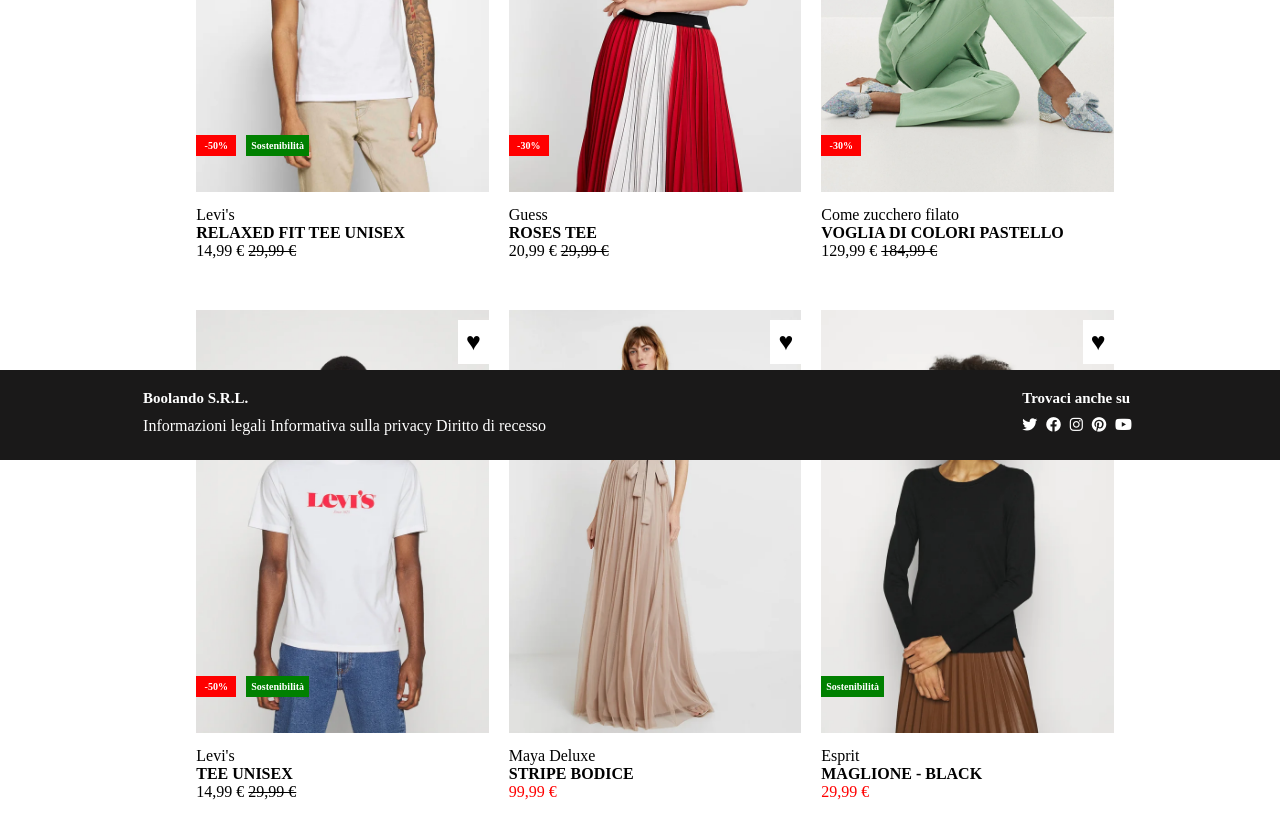
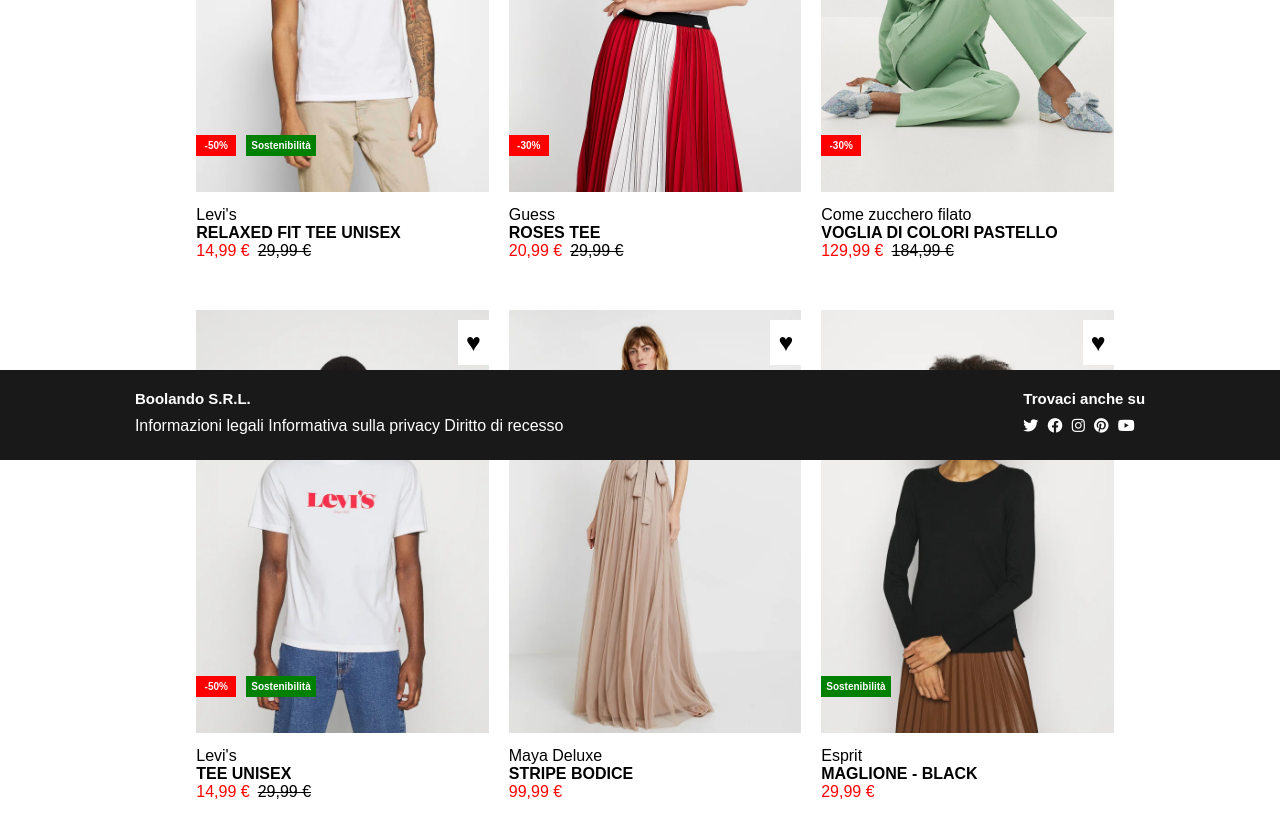
Before and after one commit to ldm0805/html-css-boolando, a plain HTML site: page index.html in a window 1280 px wide. Shown: the part 340-1178 px from the top of the page. Drawn offline with Linux system fonts and the light colour scheme.

Commit message:
Prezzi aggiustati

```diff
--- a/css/style.css
+++ b/css/style.css
@@ -4,6 +4,7 @@
     margin: 0;
     padding: 0;
     box-sizing: border-box;
+    font-family: Arial, Helvetica, sans-serif;
 }
 
 .padding-right-10px{
@@ -18,6 +19,10 @@
     color: red;
 }
 
+.price{
+    display: flex;
+    gap: 0px 8px;
+}
 /* header */
 
 .header-row{
@@ -43,6 +48,7 @@
 }
 
 /* Main */
+
 main{
     margin: 100px 0px 120px 30px;
 }
@@ -63,7 +69,6 @@ main{
 }
 
 .main-content{
-
     margin: 10px;
     position: relative;
 }
@@ -110,6 +115,8 @@ main{
     background-color: red;
 }
 
+/* heart */
+
 .heart{
     position: absolute;
     right: 0;
@@ -117,13 +124,6 @@ main{
     padding: 8px;
     font-size: 25px;
     background-color: white;
-}
-
-.clothes-detail{
-    display: flex;
-    flex-direction: column;
-    padding-left: 10px;
-    flex-wrap: nowrap;
 }
 
 
@@ -140,8 +140,17 @@ main{
     opacity: 1;
 }
 
+/* Prezzi */
+
+.clothes-detail{
+    display: flex;
+    flex-direction: column;
+    padding-left: 10px;
+    flex-wrap: nowrap;
+}
+
+
 /* footer */
-
 
 .footer-col{
     padding-bottom: 20px;
--- a/index.html
+++ b/index.html
@@ -34,7 +34,7 @@
                             <div class="col-33-main">
                                 <div class="main-content visible">
                                     <img src="img/1.webp" alt="Model_1">
-                                    <div class="overlay"> <img src="./img/1b.webp" alt=""></div>
+                                    <div class="overlay"> <img src="./img/1b.webp" alt="Model_1_Overlay"></div>
                                     <div class="heart">&hearts;</div>
                                     <div class="label red">-50%</div>
                                     <div class="label green">Sostenibilità</div>
@@ -42,35 +42,44 @@
                                 <div class="clothes-detail">
                                     <div>Levi's</div>
                                     <div><strong>RELAXED FIT TEE UNISEX</strong></div>
-                                    <span class="sale-price">14,99 &euro; <del>29,99 &euro;</del></span>
+                                    <div class="price">
+                                        <span class="red-text">14,99 &euro;</span>
+                                        <del>29,99 &euro;</del>
+                                    </div>
                                 </div>
                                 </div>
 
                             <div class="col-33-main">
                                 <div class="main-content">
                                     <img src="img/2.webp" alt="Model_2">
-                                    <div class="overlay"> <img src="./img/2b.webp" alt=""></div>
+                                    <div class="overlay"> <img src="./img/2b.webp" alt="Model_2_Overlay"></div>
                                     <div class="heart">&hearts;</div>
                                     <div class="label red">-30%</div>
                                 </div>
                                 <div class="clothes-detail">
                                     <div>Guess</div>
                                     <div><strong>ROSES TEE</strong></div>
-                                    <span class="sale-price">20,99 &euro; <del>29,99 &euro;</del></span>
+                                    <div class="price">
+                                        <span class="red-text">20,99 &euro;</span>
+                                        <del>29,99 &euro;</del>
+                                    </div>
                                 </div>
                             </div>
 
                             <div class="col-33-main">
                                 <div class="main-content">
                                     <img src="img/3.webp" alt="Model_3">
-                                    <div class="overlay"> <img src="./img/3b.webp" alt=""></div>
+                                    <div class="overlay"> <img src="./img/3b.webp" alt="Model_3_Overlay"></div>
                                     <div class="heart">&hearts;</div>
                                     <div class="label red">-30%</div>
                                 </div>
                                 <div class="clothes-detail">
                                     <div>Come zucchero filato</div>
                                     <div><strong>VOGLIA DI COLORI PASTELLO</strong></div>
-                                    <span class="sale-price">129,99 &euro; <del>184,99 &euro;</del></span>
+                                    <div class="price">
+                                        <span class="red-text">129,99 &euro;</span>
+                                        <del>184,99 &euro;</del>
+                                    </div>
                                 </div>
                             </div>
                         </div>
@@ -79,7 +88,7 @@
                             <div class="col-33-main">
                                 <div class="main-content">
                                     <img src="img/4.webp" alt="Model_4">
-                                    <div class="overlay"> <img src="./img/4b.webp" alt=""></div>
+                                    <div class="overlay"> <img src="./img/4b.webp" alt="Model_4_Overlay"></div>
                                     <div class="heart">&hearts;</div>
                                     <div class="label red ">-50%</div>
                                     <div class="label green">Sostenibilità</div>
@@ -87,14 +96,19 @@
                                 <div class="clothes-detail">
                                     <div>Levi's</div>
                                     <div><strong>TEE UNISEX</strong></div>
-                                    <span class="sale-price">14,99 &euro; <del>29,99 &euro;</del></span>
+                                    <div class="price">
+                                        <div class="price">
+                                            <span class="red-text">14,99 &euro;</span>
+                                            <del>29,99 &euro;</del>
+                                        </div>
+                                    </div>
                                 </div>
                             </div>
 
                             <div class="col-33-main">
                                 <div class="main-content">
                                     <img src="img/5.webp" alt="Model_5">
-                                    <div class="overlay"> <img src="./img/5b.webp" alt=""></div>
+                                    <div class="overlay"> <img src="./img/5b.webp" alt="Model_5_Overlay"></div>
                                     <div class="heart">&hearts;</div>
                                 </div>
                                 <div class="clothes-detail">
@@ -107,7 +121,7 @@
                             <div class="col-33-main">
                                 <div class="main-content">
                                     <img src="img/6.webp" alt="Model_6">
-                                    <div class="overlay"> <img src="./img/6b.webp" alt=""></div>
+                                    <div class="overlay"> <img src="./img/6b.webp" alt="Model_6_Overlay"></div>
                                     <div class="heart">&hearts;</div>
                                     <div class="label zero green">Sostenibilità</div>
                                 </div>
```
